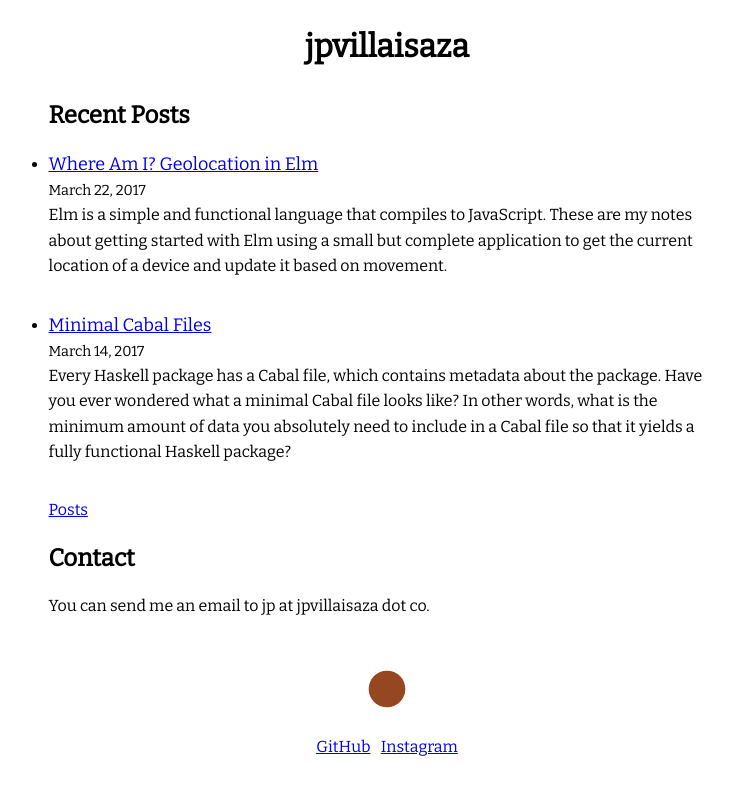
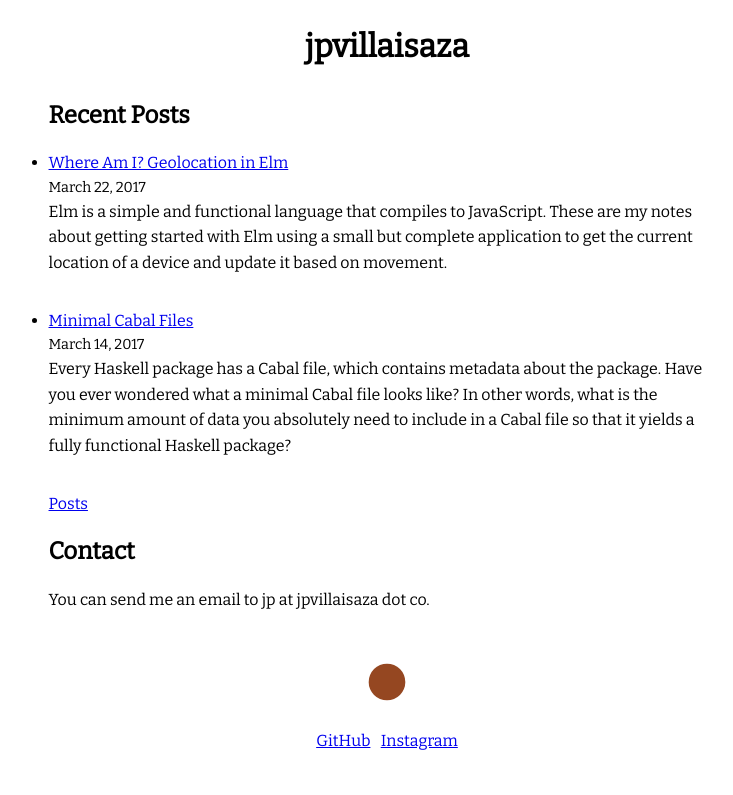
Before and after one commit to jpvillaisaza/jpvillaisaza.github.io, a Jekyll site: the page built from _pages/index.html, in a window 1280 px wide. Shown: the top 795 px of the page, without its empty margins (253-986 px from the left). Built offline with Jekyll 4.4.1, drawn with Linux system fonts in a browser that asks for light colours.

Commit message:
Remove font sizes

```diff
--- a/_sass/main.scss
+++ b/_sass/main.scss
@@ -20,10 +20,7 @@
 
 /* */
 
-h1 { margin: 0; font-size: 2.00rem; }
-h2 { margin: 0; font-size: 1.50rem; }
-h3 { margin: 0; font-size: 1.17rem; }
-h4 { margin: 0; font-size: 1.00rem; }
+h1, h2, h3, h4 { margin: 0; }
 
 /* */
 
@@ -82,10 +79,6 @@
   justify-content: space-between;
 }
 
-.post-title {
-  font-size: 1.125rem;
-}
-
 .post-excerpt {
   margin-top: 0;
 }
```
